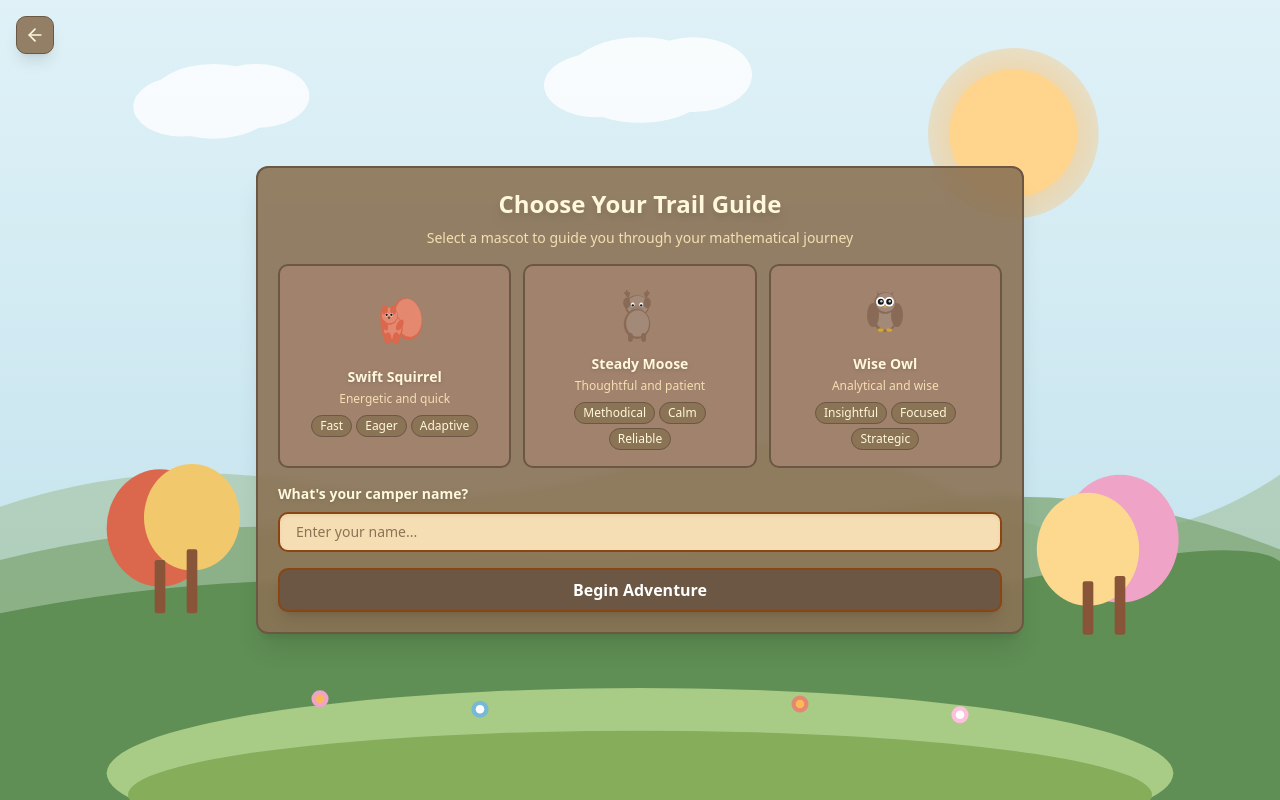
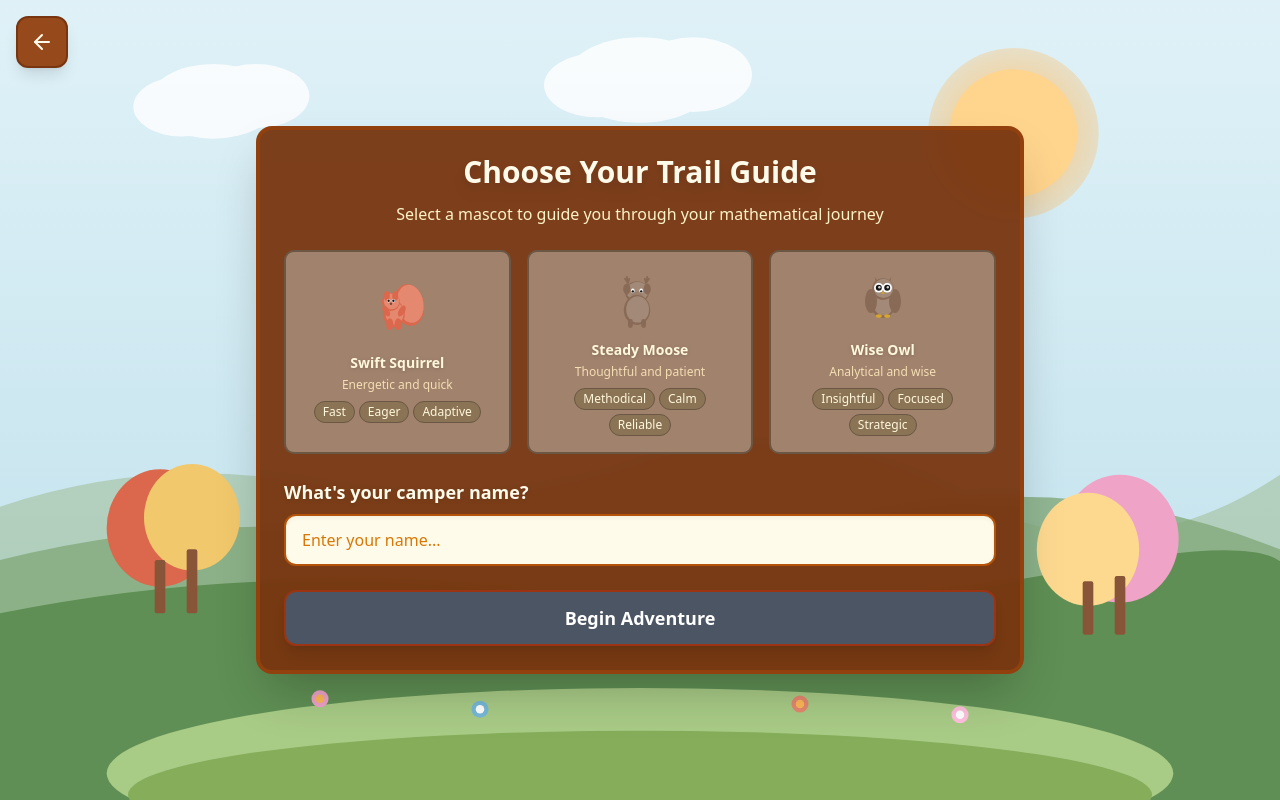
Before and after one commit to Tasfia-17/mathwilderness, a React (Vite) app: page / in a window 1280 px wide. Both pictures are taken after a click on the button "Start Your Journey". Built offline with nearby package versions, Linux system fonts and the light colour scheme; no server answers; what @dfinity/candid would draw is missing.

Commit message:
Fix: improve button visibility and z-index layering

```diff
--- a/src/components/BackButton.tsx
+++ b/src/components/BackButton.tsx
@@ -11,10 +11,10 @@ export default function BackButton({ onClick, show = true }: BackButtonProps) {
   return (
     <button
       onClick={onClick}
-      className="absolute top-4 left-4 z-50 bg-[#8B7355]/90 hover:bg-[#A0826D]/90 backdrop-blur-sm text-[#FFF8DC] p-2 rounded-lg transition-all duration-300 transform hover:scale-110 shadow-lg border border-[#6B5744]"
+      className="bg-amber-800/95 hover:bg-amber-700 backdrop-blur-sm text-amber-50 p-3 rounded-xl transition-all duration-200 transform hover:scale-110 active:scale-95 shadow-lg border-2 border-amber-900"
       aria-label="Go back"
     >
-      <ArrowLeft size={20} />
+      <ArrowLeft size={24} />
     </button>
   );
 }
--- a/src/components/CharacterSelectionScreen.tsx
+++ b/src/components/CharacterSelectionScreen.tsx
@@ -49,21 +49,25 @@ export default function CharacterSelectionScreen({ onNavigate, onMascotSelect, o
   };
 
   return (
-    <div className="relative w-full h-screen overflow-hidden">
-      <CharacterLandscapeSVG />
+    <div className="relative w-full h-screen overflow-hidden bg-gradient-to-b from-green-200 to-green-100">
+      <div className="absolute inset-0 z-0">
+        <CharacterLandscapeSVG />
+      </div>
 
-      <BackButton onClick={onBack} />
+      <div className="absolute top-4 left-4 z-20">
+        <BackButton onClick={onBack} show={true} />
+      </div>
 
-      <div className="absolute inset-0 flex flex-col items-center justify-center p-8 pointer-events-none overflow-y-auto">
-        <div className="pointer-events-auto bg-[#8B7355]/90 backdrop-blur-sm rounded-xl p-5 max-w-3xl w-full shadow-xl border-2 border-[#6B5744]">
-          <h2 className="text-2xl font-bold text-[#FFF8DC] mb-2 text-center drop-shadow-lg">
+      <div className="absolute inset-0 z-10 flex flex-col items-center justify-center p-4 overflow-y-auto">
+        <div className="bg-amber-900/95 backdrop-blur-sm rounded-2xl p-6 max-w-3xl w-full shadow-2xl border-4 border-amber-800">
+          <h2 className="text-3xl font-bold text-amber-50 mb-3 text-center drop-shadow-lg">
             Choose Your Trail Guide
           </h2>
-          <p className="text-sm text-[#F5DEB3] mb-4 text-center">
+          <p className="text-base text-amber-100 mb-6 text-center">
             Select a mascot to guide you through your mathematical journey
           </p>
 
-          <div className="grid grid-cols-1 md:grid-cols-3 gap-3 mb-4">
+          <div className="grid grid-cols-1 md:grid-cols-3 gap-4 mb-6">
             {mascots.map((mascot) => (
               <MascotCard
                 key={mascot.id}
@@ -74,8 +78,8 @@ export default function CharacterSelectionScreen({ onNavigate, onMascotSelect, o
             ))}
           </div>
 
-          <div className="mb-4">
-            <label className="block text-sm font-semibold text-[#FFF8DC] mb-2 drop-shadow">
+          <div className="mb-6">
+            <label className="block text-lg font-semibold text-amber-50 mb-2 drop-shadow">
               What's your camper name?
             </label>
             <input
@@ -83,14 +87,14 @@ export default function CharacterSelectionScreen({ onNavigate, onMascotSelect, o
               value={camperName}
               onChange={(e) => setCamperName(e.target.value)}
               placeholder="Enter your name..."
-              className="w-full bg-[#F5DEB3] text-[#3E2723] text-sm px-4 py-2 rounded-lg border-2 border-[#8B4513] focus:outline-none focus:ring-2 focus:ring-[#D2691E] placeholder-[#8B7355] shadow-inner"
+              className="w-full bg-amber-50 text-amber-900 text-base px-4 py-3 rounded-xl border-2 border-amber-700 focus:outline-none focus:ring-2 focus:ring-orange-500 placeholder-amber-600 shadow-inner"
             />
           </div>
 
           <button
             onClick={handleContinue}
             disabled={!selectedMascot || !camperName.trim()}
-            className="w-full bg-[#D2691E] hover:bg-[#CD853F] disabled:bg-[#6B5744] disabled:cursor-not-allowed text-white text-base font-bold py-2 px-6 rounded-lg transition-all duration-300 transform hover:scale-105 disabled:hover:scale-100 shadow-lg border-2 border-[#8B4513]"
+            className="w-full bg-orange-600 hover:bg-orange-500 disabled:bg-gray-600 disabled:cursor-not-allowed text-white text-lg font-bold py-3 px-6 rounded-xl transition-all duration-200 transform hover:scale-105 active:scale-95 disabled:hover:scale-100 shadow-lg border-2 border-orange-800"
           >
             Begin Adventure
           </button>
--- a/src/components/OnboardingWelcomeScreen.tsx
+++ b/src/components/OnboardingWelcomeScreen.tsx
@@ -9,30 +9,46 @@ interface OnboardingWelcomeScreenProps {
 }
 
 export default function OnboardingWelcomeScreen({ onNavigate, onBack, canGoBack }: OnboardingWelcomeScreenProps) {
+  const handleStartJourney = () => {
+    console.log('Start Journey clicked');
+    onNavigate('character-selection');
+  };
+
+  const handleLogin = () => {
+    console.log('Login clicked');
+    onNavigate('login');
+  };
+
   return (
-    <div className="relative w-full h-screen overflow-hidden">
-      <TreehouseSceneSVG />
+    <div className="relative w-full h-screen overflow-hidden bg-gradient-to-b from-sky-200 to-sky-100">
+      <div className="absolute inset-0 z-0">
+        <TreehouseSceneSVG />
+      </div>
 
-      <BackButton onClick={onBack} show={canGoBack} />
+      {canGoBack && (
+        <div className="absolute top-4 left-4 z-20">
+          <BackButton onClick={onBack} show={canGoBack} />
+        </div>
+      )}
 
-      <div className="absolute inset-0 flex flex-col items-center justify-end pb-24 pointer-events-none">
-        <div className="pointer-events-auto bg-[#8B7355]/75 backdrop-blur-sm rounded-xl p-5 max-w-sm mx-4 shadow-xl border-2 border-[#6B5744]">
-          <h1 className="text-2xl font-bold text-[#FFF8DC] mb-2 text-center drop-shadow-lg">
+      <div className="absolute inset-0 z-10 flex flex-col items-center justify-end pb-24">
+        <div className="bg-amber-900/90 backdrop-blur-sm rounded-2xl p-8 max-w-md mx-4 shadow-2xl border-4 border-amber-800">
+          <h1 className="text-4xl font-bold text-amber-50 mb-3 text-center drop-shadow-lg">
             Math Wilderness
           </h1>
-          <p className="text-sm text-[#F5DEB3] mb-4 text-center leading-relaxed">
+          <p className="text-base text-amber-100 mb-6 text-center leading-relaxed">
             Embark on an adventure through the forest of numbers!
           </p>
-          <div className="flex flex-col gap-2">
+          <div className="flex flex-col gap-3">
             <button
-              onClick={() => onNavigate('character-selection')}
-              className="bg-[#D2691E] hover:bg-[#CD853F] text-white text-sm font-bold py-2 px-5 rounded-lg transition-all duration-300 transform hover:scale-105 shadow-lg border-2 border-[#8B4513]"
+              onClick={handleStartJourney}
+              className="bg-orange-600 hover:bg-orange-500 text-white text-lg font-bold py-3 px-6 rounded-xl transition-all duration-200 transform hover:scale-105 active:scale-95 shadow-lg border-2 border-orange-800 cursor-pointer"
             >
               Start Your Journey
             </button>
             <button
-              onClick={() => onNavigate('login')}
-              className="bg-[#8B7355] hover:bg-[#A0826D] text-white text-xs font-semibold py-2 px-5 rounded-lg transition-all duration-300 transform hover:scale-105 shadow-lg border-2 border-[#6B5744]"
+              onClick={handleLogin}
+              className="bg-amber-700 hover:bg-amber-600 text-white text-base font-semibold py-3 px-6 rounded-xl transition-all duration-200 transform hover:scale-105 active:scale-95 shadow-lg border-2 border-amber-900 cursor-pointer"
             >
               I Have a Badge
             </button>
```
Also changed, not shown: 1 other file (tests, documents, lock files or other folders).
